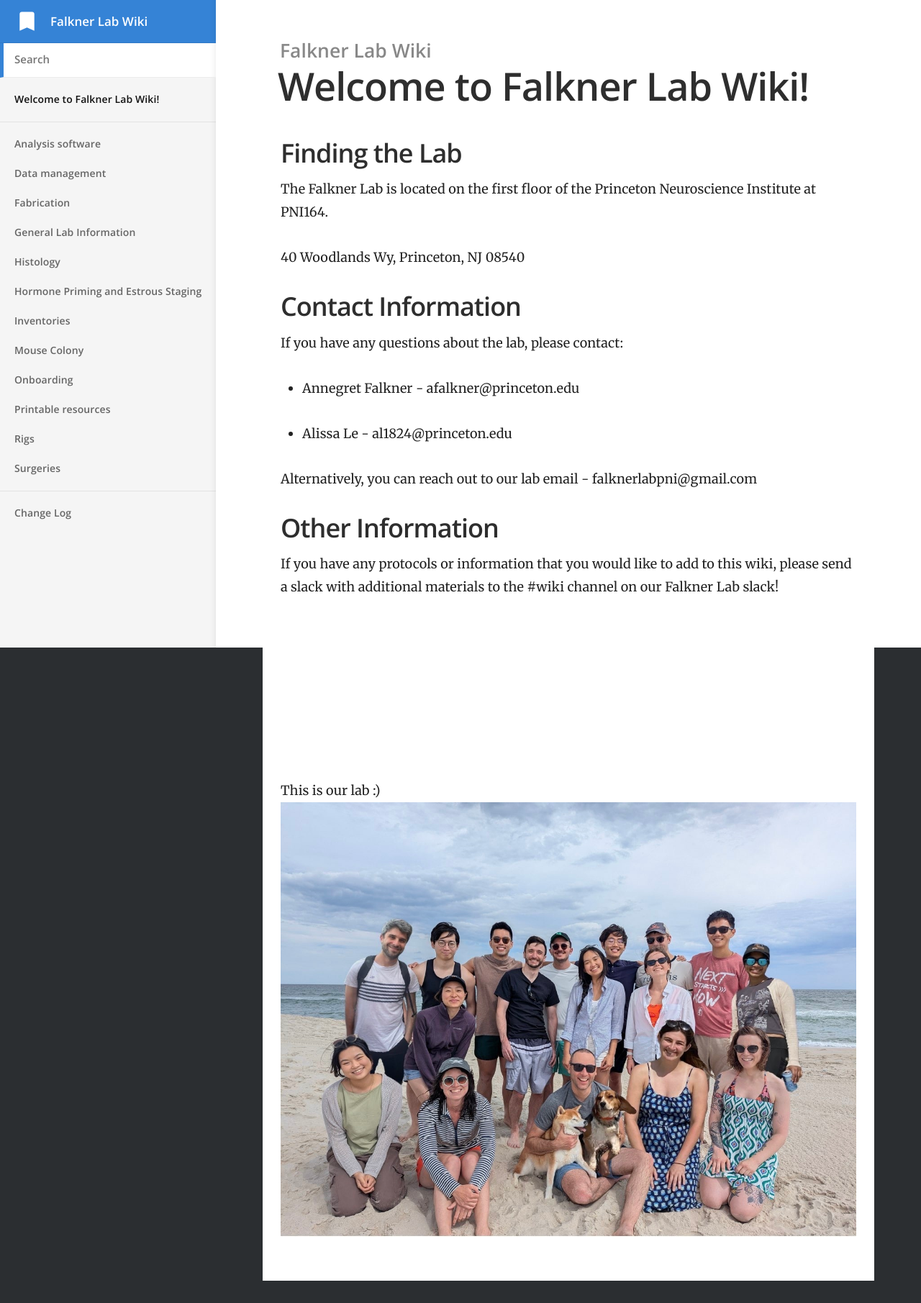
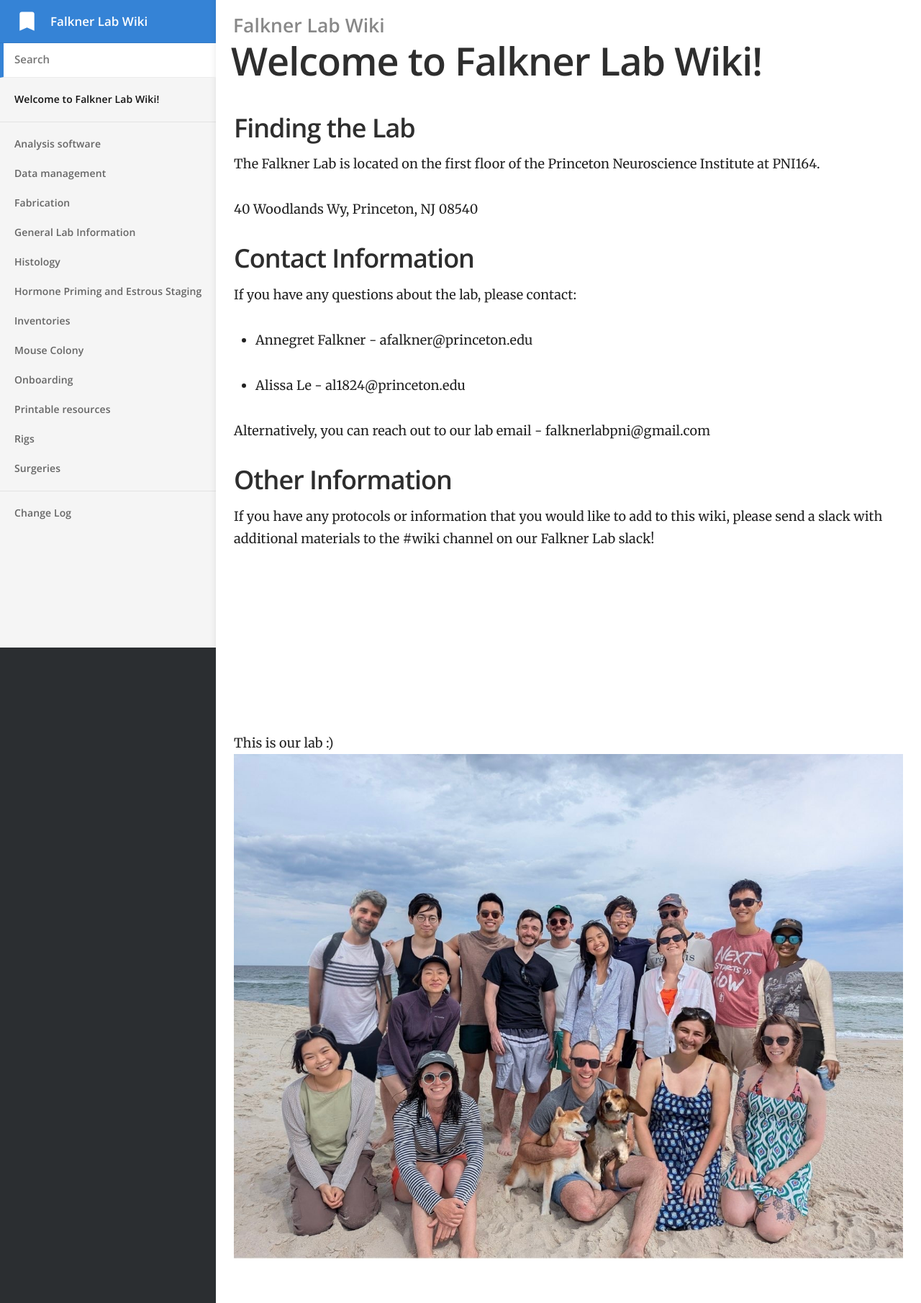
Before and after one commit to FalknerLab/Falkner-Lab-Wiki, a Jekyll site: the page built from index.md, in a window 1280 px wide. Shown: the whole page at 72% size. Built offline with Jekyll 4.4.1, drawn with Linux system fonts in a browser that asks for light colours; before the commit the page ends 1780 px from its top, so only the background shows below that.

Commit message:
increased content max width for all pages

```diff
--- a/css/main.scss
+++ b/css/main.scss
@@ -6,7 +6,7 @@ sitemap: false
 $baseurl: "{{ site.baseurl }}";
 $body-background-color: #2B2E31;
 
-$content-max-width: 800px;
+$content-max-width: 1400px;
 $content-color: #222;
 $content-background-color: #fff;
 
```
